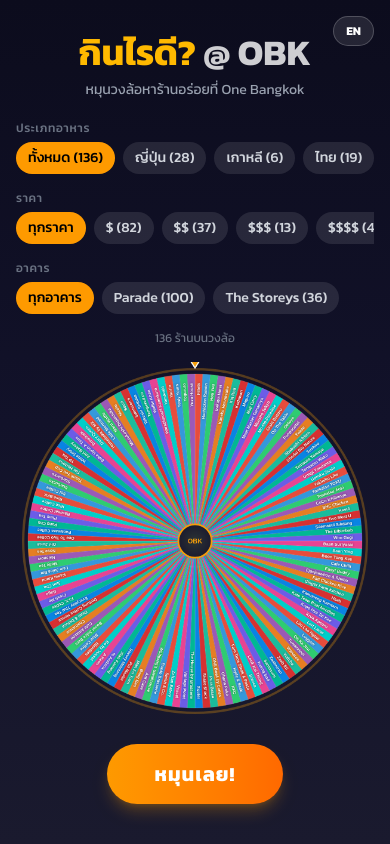
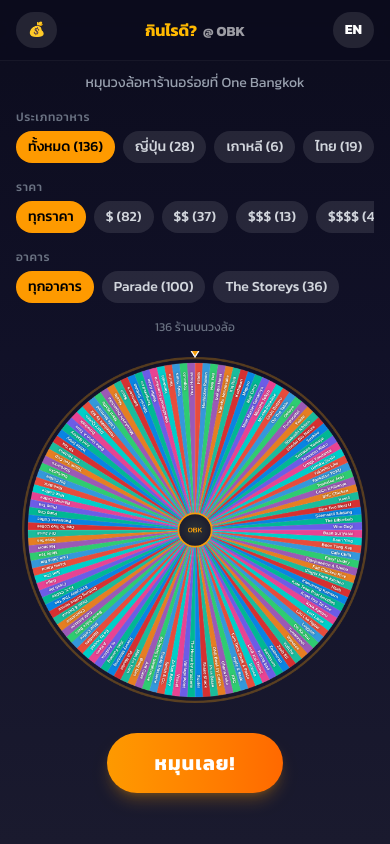
Before and after one commit to ThanatWongsamut/kin-rai-obk, a Next.js app: page / in a window 390 px wide. Built offline with nearby package versions, Linux system fonts and the light colour scheme.

Commit message:
improve mobile UI and link split page

```diff
--- a/src/app/page.tsx
+++ b/src/app/page.tsx
@@ -1,6 +1,7 @@
 "use client";
 
 import { useState, useMemo, useEffect } from "react";
+import Link from "next/link";
 import SpinWheel from "@/components/SpinWheel";
 import {
   restaurants,
@@ -10,24 +11,54 @@ import {
   type Category,
   type PriceRange,
 } from "@/data/restaurants";
-import { t, CATEGORY_LABELS, PRICE_DESC, type Lang } from "@/i18n";
+import { t, CATEGORY_LABELS, PRICE_DESC } from "@/i18n";
+import { useLang } from "@/hooks/useLang";
 
 const PRICE_TIERS: PriceRange[] = [1, 2, 3, 4];
 const BUILDINGS = ["Parade", "The Storeys"] as const;
 type Building = (typeof BUILDINGS)[number];
 
+const EXCLUDED_KEY = "obk-excluded-ids";
+
 export default function Home() {
-  const [lang, setLang] = useState<Lang>("th");
+  const [lang, setLang] = useLang();
   const [selectedCats, setSelectedCats] = useState<Category[]>([]);
   const [selectedPrices, setSelectedPrices] = useState<PriceRange[]>([]);
   const [selectedBuildings, setSelectedBuildings] = useState<Building[]>([]);
+  const [excludedIds, setExcludedIds] = useState<Set<number>>(new Set());
   const [result, setResult] = useState<Restaurant | null>(null);
   const [isSpinning, setIsSpinning] = useState(false);
   const [imgError, setImgError] = useState(false);
 
+  // Load excluded from localStorage
   useEffect(() => {
-    document.documentElement.lang = lang;
-  }, [lang]);
+    try {
+      const raw = localStorage.getItem(EXCLUDED_KEY);
+      if (raw) setExcludedIds(new Set(JSON.parse(raw)));
+    } catch {
+      /* ignore */
+    }
+  }, []);
+
+  // Persist excluded
+  useEffect(() => {
+    try {
+      localStorage.setItem(EXCLUDED_KEY, JSON.stringify([...excludedIds]));
+    } catch {
+      /* ignore */
+    }
+  }, [excludedIds]);
+
+  const toggleExcluded = (id: number) => {
+    setExcludedIds((prev) => {
+      const next = new Set(prev);
+      if (next.has(id)) next.delete(id);
+      else next.add(id);
+      return next;
+    });
+  };
+
+  const resetExcluded = () => setExcludedIds(new Set());
 
   const toggleCategory = (cat: Category) => {
     setSelectedCats((prev) =>
@@ -47,8 +78,9 @@ export default function Home() {
     );
   };
 
-  // Shared filter helper
+  // Shared filter helper (excluded restaurants never go on the wheel)
   const matchesFilters = (r: Restaurant, opts?: { skipCat?: boolean; skipPrice?: boolean; skipBuilding?: boolean }) => {
+    if (excludedIds.has(r.id)) return false;
     const catOk = opts?.skipCat || selectedCats.length === 0 || selectedCats.includes(r.category);
     const priceOk = opts?.skipPrice || selectedPrices.length === 0 || selectedPrices.includes(r.priceRange);
     const buildingOk = opts?.skipBuilding || selectedBuildings.length === 0 || selectedBuildings.includes(r.building as Building);
@@ -57,7 +89,7 @@ export default function Home() {
 
   const filtered = useMemo(
     () => restaurants.filter((r) => matchesFilters(r)),
-    [selectedCats, selectedPrices, selectedBuildings]
+    [selectedCats, selectedPrices, selectedBuildings, excludedIds]
   );
 
   const getCatCount = (cat: Category) =>
@@ -74,30 +106,39 @@ export default function Home() {
     setResult(r);
   };
 
-  const filterKey = `${[...selectedCats].sort().join(",")}-${[...selectedPrices].sort().join(",")}-${[...selectedBuildings].sort().join(",")}`;
+  const filterKey = `${[...selectedCats].sort().join(",")}-${[...selectedPrices].sort().join(",")}-${[...selectedBuildings].sort().join(",")}-${[...excludedIds].sort().join(",")}`;
 
   const allCatCount = restaurants.filter((r) => matchesFilters(r, { skipCat: true })).length;
 
   return (
     <div className="min-h-dvh bg-gradient-to-b from-[#0c0c1d] via-[#12122a] to-[#1a1a2e] text-white">
-      {/* Header */}
-      <header className="pt-8 pb-2 text-center px-4 relative">
-        {/* Language Toggle */}
+      {/* Sticky top bar */}
+      <header className="sticky top-0 z-40 bg-[#0c0c1d]/80 backdrop-blur-md border-b border-white/5 px-4 py-3 flex items-center justify-between gap-2">
+        <Link
+          href="/split"
+          className="flex items-center gap-1.5 px-3 h-9 rounded-full text-sm font-medium bg-white/10 hover:bg-white/20 active:bg-white/30 transition-colors cursor-pointer"
+        >
+          <span>💰</span>
+          <span className="hidden sm:inline">{t("goToSplit", lang)}</span>
+        </Link>
+
+        <h1 className="text-base sm:text-lg font-bold flex items-baseline gap-1.5 truncate">
+          <span className="text-amber-400">{t("title", lang)}</span>
+          <span className="text-white/60 text-sm">@ OBK</span>
+        </h1>
+
         <button
-          onClick={() => setLang((l) => (l === "th" ? "en" : "th"))}
-          className="absolute top-4 right-4 px-3 py-1.5 rounded-full text-xs font-bold bg-white/10 hover:bg-white/20 transition-all cursor-pointer border border-white/20"
+          onClick={() => setLang(lang === "th" ? "en" : "th")}
+          className="px-3 h-9 rounded-full text-sm font-bold bg-white/10 hover:bg-white/20 active:bg-white/30 transition-colors cursor-pointer"
         >
           {lang === "th" ? "EN" : "TH"}
         </button>
+      </header>
 
-        <h1 className="text-4xl sm:text-5xl font-bold">
-          <span className="text-amber-400">{t("title", lang)}</span>{" "}
-          <span className="text-white/80">@ OBK</span>
-        </h1>
-        <p className="mt-2 text-gray-400 text-sm sm:text-base">
-          {t("subtitle", lang)}
-        </p>
-      </header>
+      {/* Subtitle */}
+      <div className="text-center px-4 pt-3 pb-1">
+        <p className="text-gray-400 text-sm">{t("subtitle", lang)}</p>
+      </div>
 
       {/* Filters */}
       <div className="px-4 pt-3 pb-1 max-w-2xl mx-auto space-y-3">
@@ -174,9 +215,26 @@ export default function Home() {
           </div>
         </div>
 
-        <p className="text-center text-gray-500 text-xs">
-          {filtered.length} {t("wheelCount", lang)}
-        </p>
+        <div className="text-center text-xs text-gray-500 flex items-center justify-center gap-2 flex-wrap">
+          <span>
+            {filtered.length} {t("wheelCount", lang)}
+          </span>
+          {excludedIds.size > 0 && (
+            <>
+              <span className="text-gray-700">·</span>
+              <span>
+                {excludedIds.size} {t("excludedCount", lang)}
+              </span>
+              <button
+                onClick={resetExcluded}
+                disabled={isSpinning}
+                className="text-amber-400 hover:text-amber-300 underline cursor-pointer disabled:opacity-50 disabled:cursor-not-allowed"
+              >
+                {t("resetExcluded", lang)}
+              </button>
+            </>
+          )}
+        </div>
       </div>
 
       {/* Wheel */}
@@ -243,9 +301,21 @@ export default function Home() {
                 </div>
               </div>
 
+              <label className="mt-4 flex items-center gap-3 cursor-pointer select-none group">
+                <input
+                  type="checkbox"
+                  checked={excludedIds.has(result.id)}
+                  onChange={() => toggleExcluded(result.id)}
+                  className="w-4 h-4 accent-amber-500 cursor-pointer"
+                />
+                <span className="text-sm text-gray-300 group-hover:text-white transition-colors">
+                  {t("removeFromWheel", lang)}
+                </span>
+              </label>
+
               <button
                 onClick={() => setResult(null)}
-                className="mt-5 w-full py-3 bg-gradient-to-r from-amber-500 to-orange-500 text-white font-bold rounded-xl hover:from-amber-400 hover:to-orange-400 transition-all active:scale-[0.98] cursor-pointer"
+                className="mt-4 w-full py-3 bg-gradient-to-r from-amber-500 to-orange-500 text-white font-bold rounded-xl hover:from-amber-400 hover:to-orange-400 transition-all active:scale-[0.98] cursor-pointer"
               >
                 {t("spinAgain", lang)}
               </button>
--- a/src/i18n.ts
+++ b/src/i18n.ts
@@ -14,6 +14,36 @@ const strings = {
   allPrices: { th: "ทุกราคา", en: "All Prices" },
   buildingLabel: { th: "อาคาร", en: "Building" },
   allBuildings: { th: "ทุกอาคาร", en: "All Buildings" },
+  removeFromWheel: { th: "เอาออกจากวงล้อ (เคยกินแล้ว)", en: "Remove from wheel (already eaten)" },
+  excludedCount: { th: "ที่เอาออกจากวงล้อแล้ว", en: "removed from wheel" },
+  resetExcluded: { th: "เริ่มใหม่", en: "Reset" },
+  // Split bill
+  splitTitle: { th: "หารค่าอาหาร", en: "Split the Bill" },
+  splitSubtitle: { th: "หารค่าอาหารกับเพื่อนแบบยุติธรรม", en: "Split food costs fairly with friends" },
+  backToWheel: { th: "กลับไปวงล้อ", en: "Back to Wheel" },
+  goToSplit: { th: "หารบิล", en: "Split Bill" },
+  people: { th: "ผู้ร่วมทาน", en: "People" },
+  addPerson: { th: "+ เพิ่มคน", en: "+ Add Person" },
+  personName: { th: "ชื่อ", en: "Name" },
+  dishes: { th: "รายการอาหาร", en: "Dishes" },
+  addDish: { th: "+ เพิ่มเมนู", en: "+ Add Dish" },
+  dishNamePlaceholder: { th: "ชื่อเมนู (ไม่บังคับ)", en: "Dish name (optional)" },
+  pricePlaceholder: { th: "ราคา", en: "Price" },
+  whoAte: { th: "ใครกิน", en: "Who ate" },
+  charges: { th: "ค่าใช้จ่ายเพิ่มเติม", en: "Charges" },
+  vat: { th: "VAT 7%", en: "VAT 7%" },
+  serviceCharge: { th: "ค่าบริการ 10%", en: "Service Charge 10%" },
+  discount: { th: "ส่วนลด", en: "Discount" },
+  discountAmount: { th: "จำนวนส่วนลด", en: "Discount amount" },
+  excludeFromDiscount: { th: "ไม่ร่วมส่วนลด", en: "Exclude from discount" },
+  summary: { th: "สรุปยอด", en: "Summary" },
+  subtotal: { th: "ยอดรวม", en: "Subtotal" },
+  total: { th: "ทั้งหมด", en: "Total" },
+  perPerson: { th: "แต่ละคนจ่าย", en: "Per Person" },
+  emptyDishes: { th: "ยังไม่มีรายการ กดปุ่มข้างบนเพื่อเริ่ม", en: "No dishes yet. Click the button above to start." },
+  emptyPeople: { th: "เพิ่มคนก่อนเลย", en: "Add people first" },
+  resetAll: { th: "ล้างทั้งหมด", en: "Reset All" },
+  confirmReset: { th: "ลบข้อมูลทั้งหมด?", en: "Clear all data?" },
   wheelCount: { th: "ร้านบนวงล้อ", en: "restaurants on the wheel" },
   resultHeading: { th: "วันนี้ไปกิน...", en: "You should eat at..." },
   spinAgain: { th: "หมุนอีกครั้ง", en: "Spin Again" },
```
